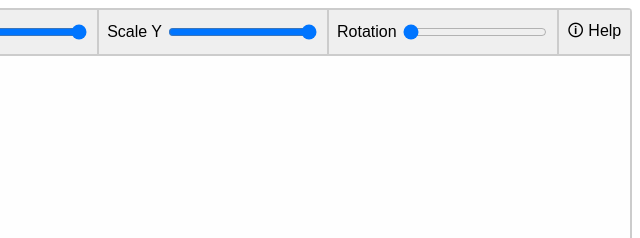
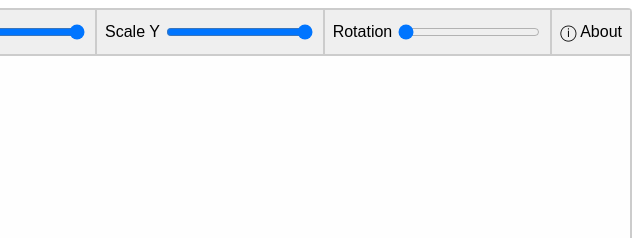
Before and after one commit to brecert/tower-unite-laser-expression-simulator, a plain HTML site: page index.html in a window 1280 px wide. Shown: the top 238 px of the page, 640-1280 px from the left. Drawn offline with Linux system fonts and the light colour scheme.

Commit message:
change unicode help icon to be better supported

```diff
--- a/index.html
+++ b/index.html
@@ -169,7 +169,9 @@ s = v;
             <input class="input-fill" type="range" min="0" max="1" step="0.01" value="0" id="rotation">
           </label>
           <!-- maybe menu? -->
-          <button type="button" class="flex-end" style="flex: 0; flex-basis: 8ch; white-space: nowrap;" onclick="helpModal.showModal()">🛈 Help</button>
+          <button type="button" class="flex-end" style="flex: 0; flex-basis: 8ch; white-space: nowrap" onclick="helpModal.showModal()">
+          	ⓘ About
+          </button>
         </form>
         <section class="display">
           <canvas id="projectorDisplay" width="1024" height="1024"></canvas>
```
